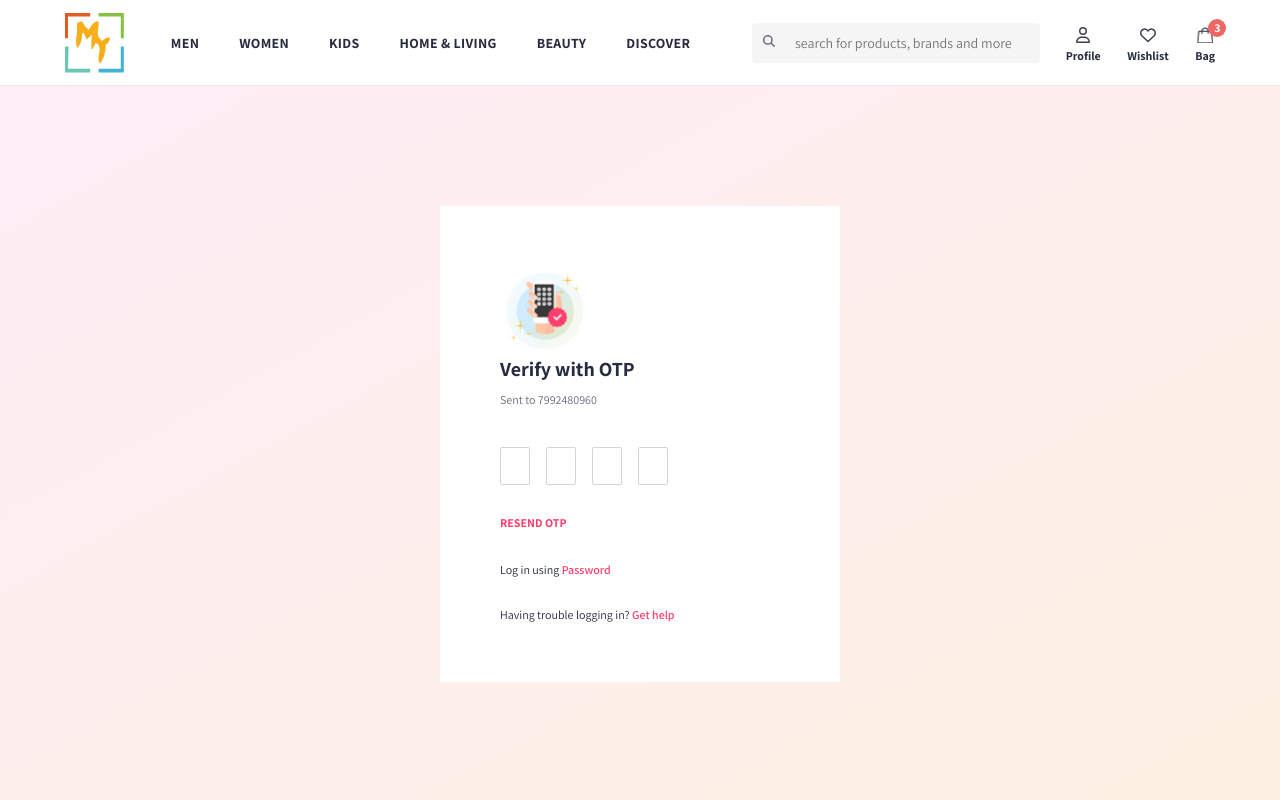
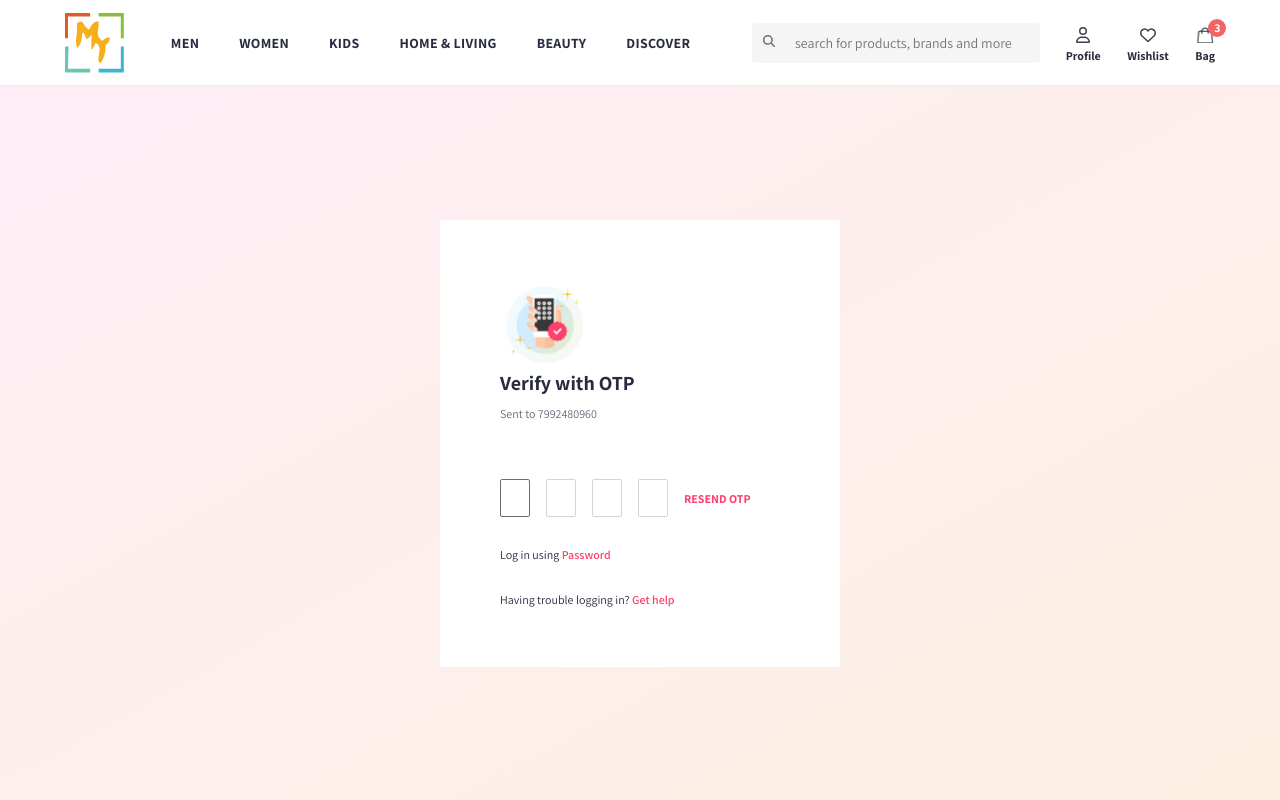
Before and after one commit to ManishaMuskan/ecomm-mystyle-frontend, a React (Create React App) app: page /otp-login in a window 1280 px wide. Shown: the top 800 px of the page. Built offline with nearby package versions, Linux system fonts and the light colour scheme; the HTML template or start-up script is replaced by a standard one.

Commit message:
hooks, store added, verify-otp optimized based on dynamic no. of otp digits

```diff
--- a/src/App.js
+++ b/src/App.js
@@ -20,6 +20,7 @@ import LoginWithPassword from './pages/LoginWithPassword';
 import ForgotPassword from './pages/ForgotPassword';
 import ContactUs from './pages/ContactUs';
 import WorkInProgress from './pages/WorkInProgress';
+import AuthContextProvider from './store/auth/AuthContextProvider';
 
 const router = createBrowserRouter([
   {
@@ -112,7 +113,11 @@ const router = createBrowserRouter([
 ]);
 
 const App = () => {
-  return <RouterProvider router={router} />;
+  return (
+    <AuthContextProvider>
+      <RouterProvider router={router} />
+    </AuthContextProvider>
+  );
 };
 
 export default App;
--- /dev/null
+++ b/src/components/CustomForm/Input.js
@@ -0,0 +1,25 @@
+// import classes from './Input.module.css';
+
+import { forwardRef } from 'react';
+
+const Input = forwardRef(
+  (
+    { name, type, value, onChange, maxLength, minlength, autoComplete },
+    ref
+  ) => {
+    return (
+      <input
+        name={name}
+        type={type}
+        value={value}
+        onChange={onChange}
+        maxLength={maxLength}
+        minLength={minlength}
+        autoComplete={autoComplete}
+        ref={ref}
+      />
+    );
+  }
+);
+Input.displayName = 'ForwardedInput';
+export default Input;
--- /dev/null
+++ b/src/hooks/useAuthContext.js
@@ -0,0 +1,16 @@
+import { useContext } from 'react';
+import AuthContext from '../store/auth/AuthContext';
+
+const useAuthContext = () => {
+  const authContext = useContext(AuthContext);
+
+  if (!authContext) {
+    throw new Error(
+      'useAuthContext must be used inside an AuthContextProvider '
+    );
+  }
+
+  return authContext;
+};
+
+export default useAuthContext;
--- a/src/pages/OtpLogin.js
+++ b/src/pages/OtpLogin.js
@@ -1,34 +1,31 @@
-import { useReducer, useRef } from 'react';
+import { createRef, useMemo, useReducer, useEffect } from 'react';
 import { Link } from 'react-router-dom';
+import mobileVerificationImg from '../assets/imgs/mobile-verification.jpg';
+import Input from '../components/CustomForm/Input';
+import ImageBox from '../components/UI/ImageBox/ImageBox';
+import useAuthContext from '../hooks/useAuthContext';
 import classes from './OtpLogin.module.css';
-import ImageBox from '../components/UI/ImageBox/ImageBox';
-import mobileVerificationImg from '../assets/imgs/mobile-verification.jpg';
 
-const OtpLogin = () => {
+const OtpLogin = ({ numberOfOtpDigits = 4 }) => {
+  const { login } = useAuthContext();
+  const initialState = {};
+
+  // creating Array of input references
+  const inputRefs = useMemo(
+    () =>
+      Array(numberOfOtpDigits)
+        .fill(0)
+        .map(() => createRef()),
+    [numberOfOtpDigits]
+  );
+
   function reducer(state, action) {
+    // action.type can be "otp0", "otp1", "otp2", "otp3"
     switch (action.type) {
-      case 'otp0': {
+      case action.type: {
         return {
           ...state,
-          otp0: action.otpValue,
-        };
-      }
-      case 'otp1': {
-        return {
-          ...state,
-          otp1: action.otpValue,
-        };
-      }
-      case 'otp2': {
-        return {
-          ...state,
-          otp2: action.otpValue,
-        };
-      }
-      case 'otp3': {
-        return {
-          ...state,
-          otp3: action.otpValue,
+          [action.type]: action.otpValue,
         };
       }
       default:
@@ -36,16 +33,55 @@ const OtpLogin = () => {
     }
   }
 
-  const [state, dispatch] = useReducer(reducer, {
-    otp0: '',
-    otp1: '',
-    otp2: '',
-    otp3: '',
-  });
+  // Initialize state based on numberOfOtpDigits
+  for (let i = 0; i < numberOfOtpDigits; i++) {
+    initialState[`otp${i}`] = '';
+  }
 
-  const otp1Ref = useRef();
-  const otp2Ref = useRef();
-  const otp3Ref = useRef();
+  const [state, dispatch] = useReducer(reducer, initialState);
+
+  const handleChange = (e, index) => {
+    const { value } = e.target;
+
+    // do not accept if it's not digit
+    if (/^\d*$/.test(value)) {
+      dispatch({
+        type: `otp${index}`,
+        otpValue: value,
+      });
+
+      // focus on the next input
+      if (value && index < numberOfOtpDigits - 1) {
+        inputRefs[index + 1].current.focus();
+      }
+
+      // if all values are filled and last input is filled, try login
+      if (
+        value &&
+        index === numberOfOtpDigits - 1 &&
+        !Object.values(state)
+          .slice(0, numberOfOtpDigits - 1) // since last state is not updated until this codes run because of asynchronous call
+          .includes('')
+      ) {
+        login(
+          `${Object.values(state)
+            .join('')
+            .slice(0, numberOfOtpDigits - 1)
+            .concat(value)}`
+        );
+      }
+    }
+  };
+
+  const handleKeyDown = (e, index) => {
+    if (e.key === 'Backspace' && !state[`otp${index}`] && index > 0) {
+      inputRefs[index - 1].current.focus();
+    }
+  };
+
+  useEffect(() => {
+    inputRefs[0].current.focus();
+  }, [inputRefs]);
 
   return (
     <div className={classes['verification-outer-container']}>
@@ -60,72 +96,17 @@ const OtpLogin = () => {
           <h3>Verify with OTP</h3>
           <h4>Sent to 7992480960</h4>
           <div className={classes['otp-box']}>
-            {/* TODO: Optimize Inputs into separate components */}
-            <input
-              name="otp0"
-              type="tel"
-              maxLength="1"
-              data-val="0"
-              autoComplete="off"
-              value={state.otp0}
-              onChange={(e) => {
-                dispatch({
-                  type: 'otp0',
-                  otpValue: e.target.value,
-                });
-                otp1Ref.current.focus();
-              }}
-            />
-            <input
-              name="otp1"
-              ref={otp1Ref}
-              type="tel"
-              maxLength="1"
-              data-val="1"
-              autoComplete="off"
-              value={state.otp1}
-              onChange={(e) => {
-                dispatch({
-                  type: 'otp1',
-                  otpValue: e.target.value,
-                });
-                otp2Ref.current.focus();
-              }}
-            />
-            <input
-              name="otp2"
-              ref={otp2Ref}
-              type="tel"
-              maxLength="1"
-              data-val="2"
-              autoComplete="off"
-              value={state.otp2}
-              onChange={(e) => {
-                dispatch({
-                  type: 'otp2',
-                  otpValue: e.target.value,
-                });
-                otp3Ref.current.focus();
-              }}
-            />
-            <input
-              name="otp3"
-              ref={otp3Ref}
-              type="tel"
-              maxLength="1"
-              data-val="3"
-              autoComplete="off"
-              value={state.otp3}
-              onChange={(e) => {
-                dispatch({
-                  type: 'otp3',
-                  otpValue: e.target.value,
-                });
-              }}
-            />
-          </div>
-          {state.otp0 + state.otp1 + state.otp2 + state.otp3}
-          <div>
+            {Array.from({ length: numberOfOtpDigits }).map((_, index) => (
+              <Input
+                key={Object.keys(state)[index]}
+                ref={inputRefs[index]}
+                type="text"
+                maxLength="1"
+                value={state[`otp${index}`]}
+                onChange={(e) => handleChange(e, index)}
+                onKeyDown={(e) => handleKeyDown(e, index)}
+              />
+            ))}
             <button type="button" className={classes['resend-btn']}>
               RESEND OTP
             </button>
--- a/src/pages/Wishlist.js
+++ b/src/pages/Wishlist.js
@@ -1,25 +1,22 @@
-import { useState } from 'react';
+// import { useState } from 'react';
 import { Link } from 'react-router-dom';
 import SpriteIcon from '../components/UI/SpriteIcon/SpriteIcon';
 import classes from './Wishlist.module.css';
+import useAuthContext from '../hooks/useAuthContext';
 
 const Wishlist = () => {
-  const [isLoggedIn] = useState();
-
-  // const handleLogIn = () => {
-  //   setIsLoggedIn(true);
-  // };
+  const { loggedIn } = useAuthContext();
 
   return (
     <div className={classes['wishlist-container']}>
-      {!isLoggedIn && (
+      {!loggedIn && (
         <div className={classes['is-not-logged-in-box']}>
           <h4>Please Log in</h4>
           <p>Login to view items in your wishlist</p>
           <SpriteIcon className={classes['wishlist-icon']} />
           <div>
             <Link
-              // to="/login?referer=https://www.mystyle.co.in/wishlist"
+              // TOLOOKINTO: to="/login?referer=https://www.mystyle.co.in/wishlist"
               to="/login"
               className="wishlistLogin-button">
               LOGIN
@@ -27,6 +24,7 @@ const Wishlist = () => {
           </div>
         </div>
       )}
+      {loggedIn && <p>Wishlisted Products list</p>}
     </div>
   );
 };
--- /dev/null
+++ b/src/store/auth/AuthContext.js
@@ -0,0 +1,9 @@
+import { createContext } from 'react';
+
+const AuthContext = createContext({
+  loggedIn: false,
+  login: () => {},
+  logout: () => {},
+});
+
+export default AuthContext;
--- /dev/null
+++ b/src/store/auth/AuthContextProvider.js
@@ -0,0 +1,51 @@
+import { useReducer, useMemo } from 'react';
+import AuthContext from './AuthContext';
+
+const defaultAuthState = {
+  loggedIn: false,
+};
+
+const authReducer = (state, action) => {
+  switch (action.type) {
+    case 'LOGIN': {
+      console.log(action.otp);
+      return {
+        loggedIn: true,
+      };
+    }
+    case 'LOGOUT': {
+      return {
+        loggedIn: false,
+      };
+    }
+    default:
+      return state;
+  }
+};
+
+const AuthContextProvider = ({ children }) => {
+  const [authState, dispatch] = useReducer(authReducer, defaultAuthState);
+
+  const handleLogin = (otp) => {
+    dispatch({ type: 'LOGIN', otp });
+  };
+
+  const handleLogout = () => {
+    dispatch({ type: 'LOGOUT' });
+  };
+
+  const authContext = useMemo(
+    () => ({
+      loggedIn: authState.loggedIn,
+      login: handleLogin,
+      logout: handleLogout,
+    }),
+    [authState.loggedIn]
+  );
+
+  return (
+    <AuthContext.Provider value={authContext}>{children}</AuthContext.Provider>
+  );
+};
+
+export default AuthContextProvider;
```
Also changed, not shown: src/hooks/useLocalStorage.js (added, +25 -0 lines), .eslintrc.json, src/components/CustomForm/Input.module.css (added).
